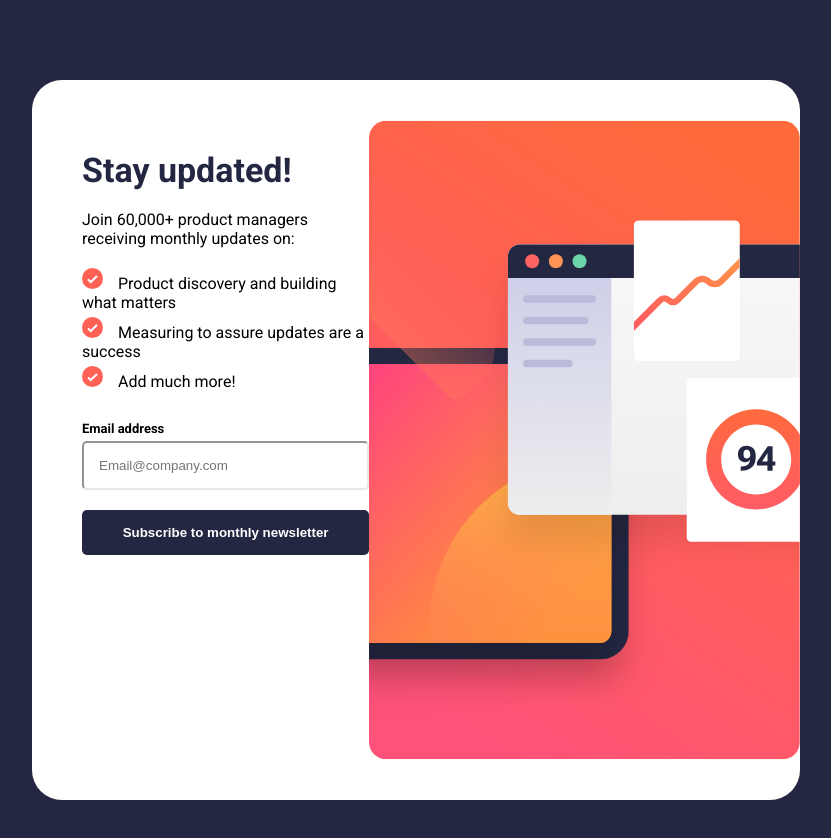
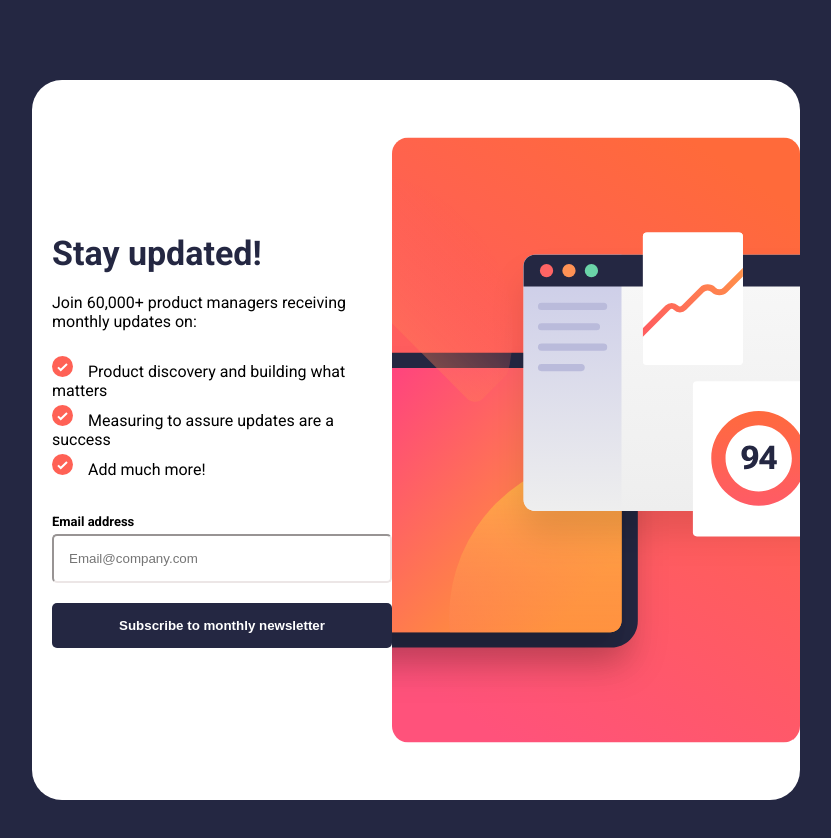
Before and after one commit to AdriannaLen/newsletter_signup_form, a plain HTML site: page index.html in a window 1280 px wide. Shown: the whole page, without its empty margins (224-1055 px from the left). Drawn offline with Linux system fonts and the light colour scheme.

Commit message:
.sign__form changed to flex

```diff
--- a/style.css
+++ b/style.css
@@ -31,8 +31,12 @@ header {
 }
 .sign__form {
 
-    margin: 70px 0 100px 50px;
-    width: 40%;
+    margin-left: 20px;
+    display: flex;
+    flex-direction: column;
+    width: 50%;
+    justify-content: center;
+    align-content: center;
 
 }
 
@@ -85,7 +89,8 @@ button {
   margin-top: 20px;
   background-color: hsl(234, 29%, 20%);
   font-weight: 700;
-  color: hsl(0, 0%, 100%)
+  color: hsl(0, 0%, 100%);
+  transition: 1s;
 
 }
 
@@ -96,6 +101,8 @@ button:hover {
         rgba(255, 83, 119, 1) 0%,
         rgba(255, 104, 65, 1) 79%);
     border: none;
+    transition: 1s;
+    cursor: pointer;
 }
 
 .container__right {
```
